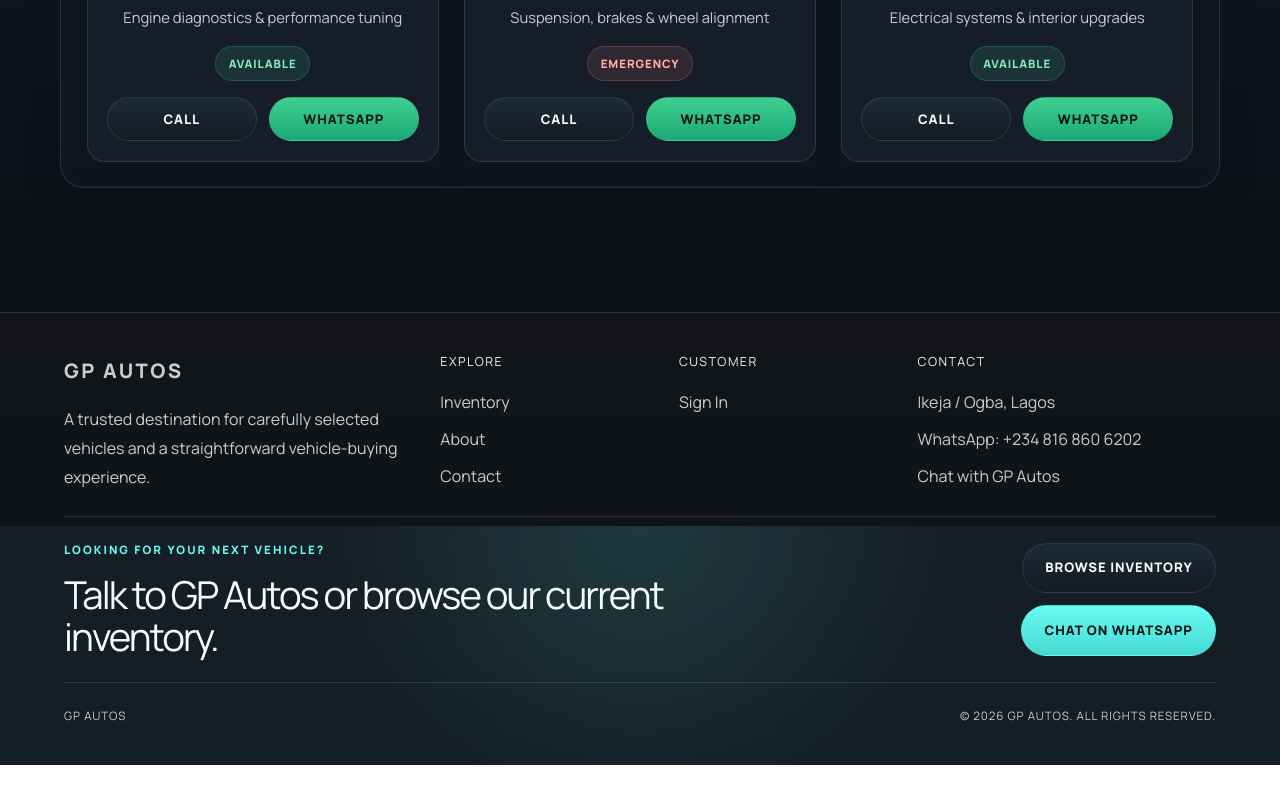
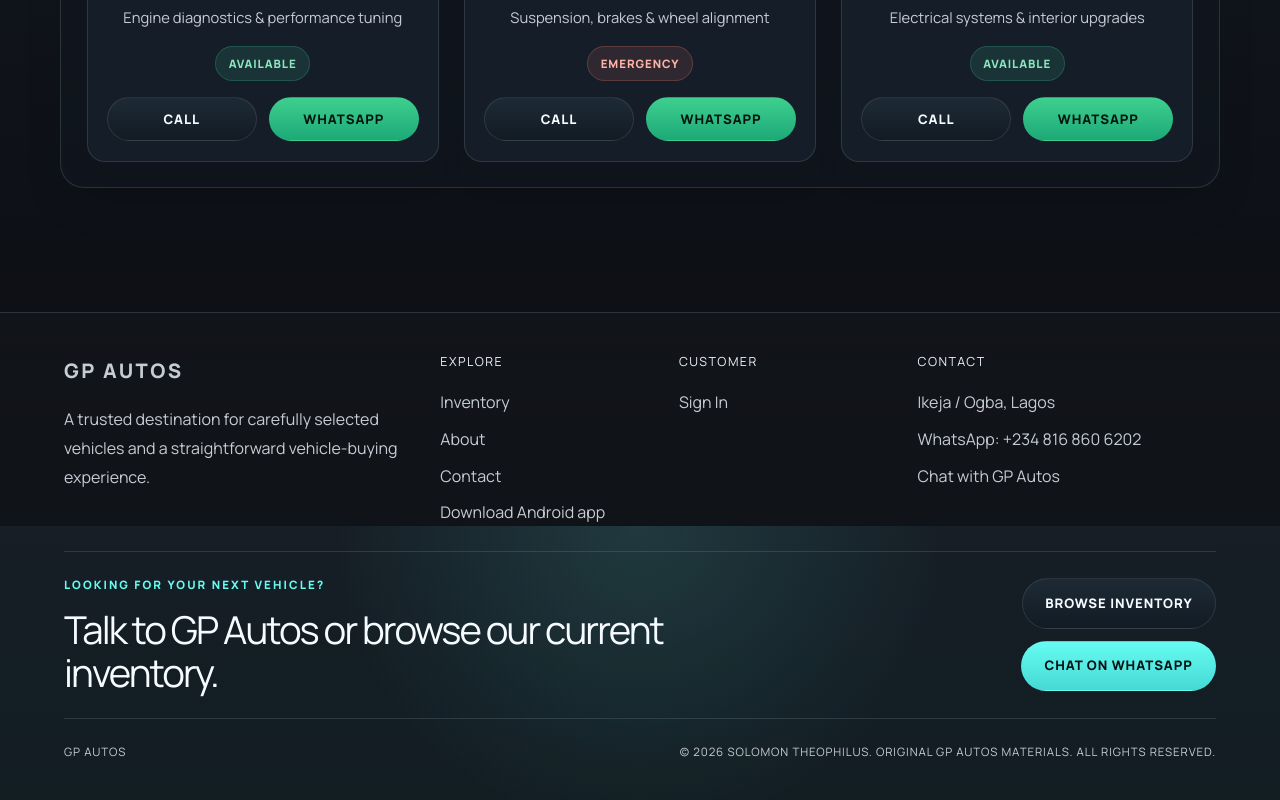
Before and after one commit to solomontheo123/GP-Autos, a Next.js app in the folder apps/web/: page / in a window 1280 px wide. Shown: the part 3474-4274 px from the top of the page. Before the commit the page ends 4239 px from the top, so only its background shows below. Built offline with nearby package versions, Linux system fonts and the light colour scheme; no server answers.

Commit message:
feat: add GP Autos Android app download link

```diff
--- a/apps/web/src/components/site-footer.tsx
+++ b/apps/web/src/components/site-footer.tsx
@@ -23,6 +23,7 @@
             <li><Link href="/vehicles">Inventory</Link></li>
             <li><Link href="/about">About</Link></li>
             <li><Link href="/contact">Contact</Link></li>
+            <li><a href="https://github.com/solomontheo123/Gp-Autos-mobile/releases/latest/download/gp-autos-mobile.apk">Download Android app</a></li>
           </ul>
         </div>
 
@@ -64,7 +65,7 @@
 
       <div className="footer-bottom">
         <span>GP AUTOS</span>
-        <span>© {new Date().getFullYear()} GP Autos. All rights reserved.</span>
+        <span>© {new Date().getFullYear()} Solomon Theophilus. Original GP Autos materials. All rights reserved.</span>
       </div>
     </footer>
   );
```
